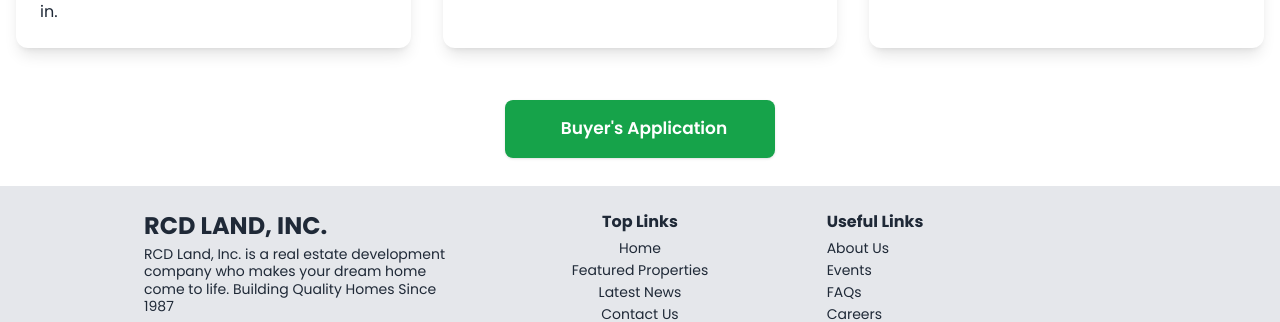
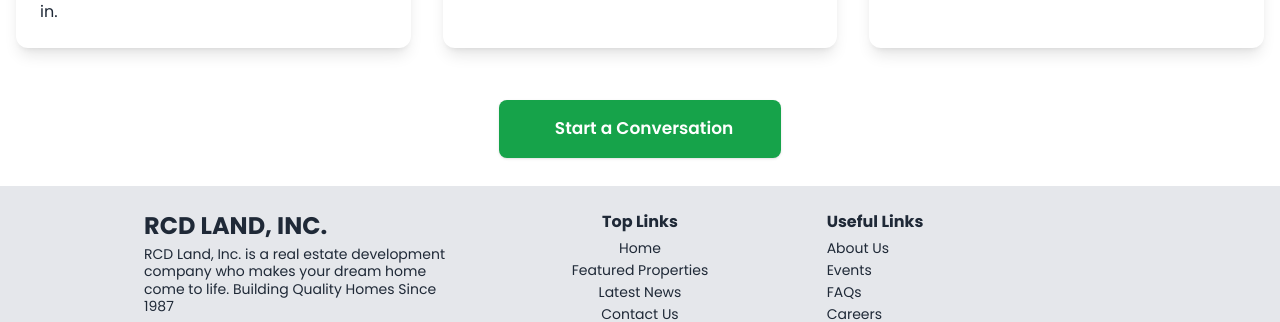
Before and after one commit to renrengabas/rcdland.com, a Jekyll site: the page built from guides/index.html, in a window 1280 px wide and 900 px high, scrolled down 2139 px. Shown: the part 291-613 px from the top of the window. Built offline with Jekyll 4.4.1, drawn with Linux system fonts in a browser that asks for light colours; nearby versions of some CDN libraries.

Commit message:
updated button title and links are direct to email #376
Changed the title button of "Buyer's application" to "Start a Conversation" & linkable email to mailto:sales@rcdland.com?subject:Buyer Inquiry.

```diff
--- a/guides/index.html
+++ b/guides/index.html
@@ -158,77 +158,12 @@
 
 <div class="w-full py-3 mb-4">
   <div class="text-center">
-    <button
-      type="button"
-      class="application-form inline-flex items-center gap-2 bg-green-600 hover:bg-yellow-400 text-white text-[17px] font-semibold py-4 px-12 rounded-lg shadow transition-all duration-200"
-      onclick="document.getElementById('buyerModal').classList.remove('hidden')"
+    <a
+      href="https://mail.google.com/mail/?view=cm&fs=1&to=sales@rcdland.com&su=Buyer%20Inquiry"
+      class="inline-flex items-center gap-2 bg-green-600 hover:bg-yellow-400 text-white text-[17px] font-semibold py-4 px-12 rounded-lg shadow transition-all duration-200"
     >
       <i class="fa fa-file-text" aria-hidden="true"></i>
-      Buyer's Application
-    </button>
+      Start a Conversation
+    </a>
   </div>
 </div>
-
-<!-- Buyer's Application Modal -->
-<div id="buyerModal" class="hidden fixed inset-0 bg-black bg-opacity-40 z-50 flex items-center justify-center">
-  <div class="bg-white rounded-lg shadow p-8 max-w-lg w-full relative">
-    <!-- X Button -->
-    <button
-      class="absolute top-2 right-2 text-gray-500 hover:text-gray-800 text-2xl font-bold"
-      onclick="document.getElementById('buyerModal').classList.add('hidden')"
-      aria-label="Close"
-      type="button"
-    >
-      &times;
-    </button>
-    <h2 class="text-2xl font-bold mb-4">Buyer's Application</h2>
-    <!-- Example Form -->
-    <form>
-      <div class="mb-4">
-        <label class="block text-sm font-medium mb-1">First Name:</label>
-        <input type="text"
-          class="w-full border rounded px-3 py-2"
-          required
-          placeholder="Enter First name here">
-      </div>
-      <div class="mb-4">
-        <label class="block text-sm font-medium mb-1">Last Name:</label>
-        <input type="text"
-          class="w-full border rounded px-3 py-2"
-          required
-          placeholder="Enter Last name here">
-      </div>
-      <div class="mb-4">
-        <label class="block text-sm font-medium mb-1">E-mail Address:</label>
-        <input type="email"
-          class="w-full border rounded px-3 py-2"
-          required
-          placeholder="Enter your E-mail address here">
-      </div>
-      <div class="mb-4">
-        <label class="block text-sm font-medium mb-1">Address:</label>
-        <input type="address"
-          class="w-full border rounded px-3 py-2"
-          required
-          placeholder="Enter your Address here">
-      </div>
-      <div class="mb-4">
-        <label class="block text-sm font-medium mb-1">Contact Number:</label>
-        <input type="contact number"
-          class="w-full border rounded px-3 py-2"
-          required
-          placeholder="Enter your Contact number here">
-      </div>
-      <div class="mb-4">
-        <label class="block text-sm font-medium mb-1">Note:</label>
-        <textarea
-          class="w-full border rounded px-3 py-2"
-          rows="3"
-          placeholder="Type your message here"></textarea>
-      </div>
-      <button type="submit" class="bg-yellow-500 text-white px-4 py-2 rounded hover:bg-yellow-600">Submit</button>
-    </form>
-  </div>
-</div>
-</body>
-</html>
```
